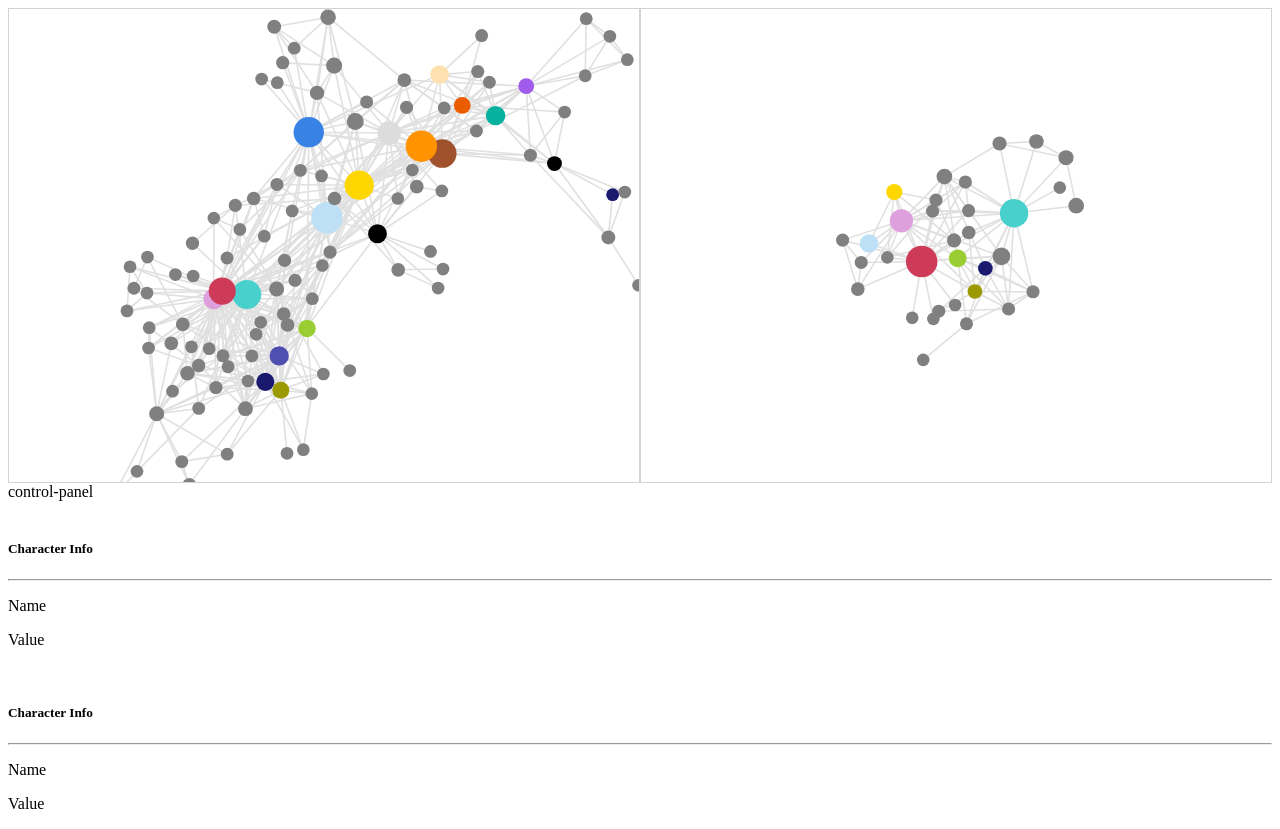
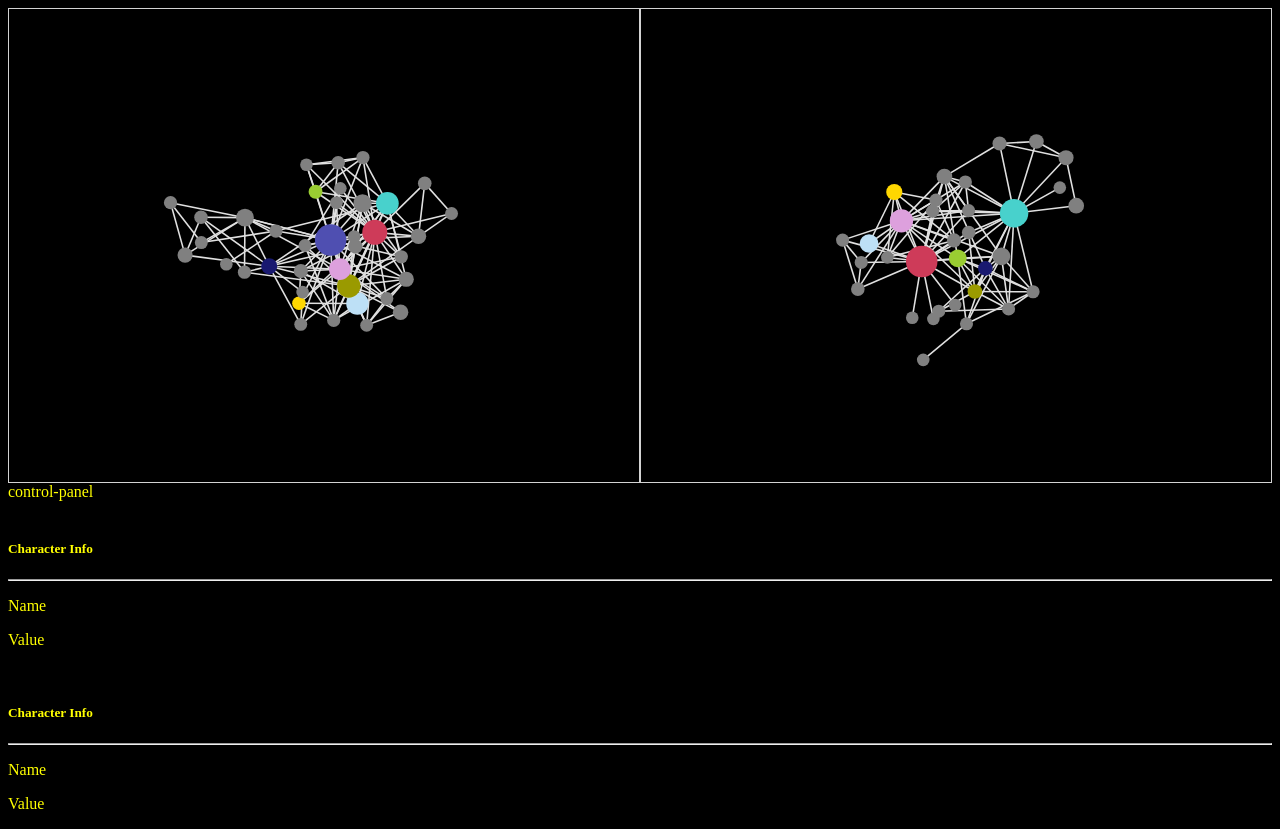
Before and after one commit to rasmussvala/TNM111_InfoVis, a website: page Assignment4/index.html in a window 1280 px wide. Drawn offline with nearby package versions, Linux system fonts and the light colour scheme; animation ran at ten frames a second.

Commit message:
Loading all epesodes into array

```diff
--- a/Assignment4/assignment4.js
+++ b/Assignment4/assignment4.js
@@ -1,5 +1,26 @@
 var width = 400,
   height = 300;
+
+const data_files = [
+  "./starwars-interactions/starwars-episode-1-interactions-allCharacters.json",
+  "./starwars-interactions/starwars-episode-2-interactions-allCharacters.json",
+  "./starwars-interactions/starwars-episode-3-interactions-allCharacters.json",
+  "./starwars-interactions/starwars-episode-4-interactions-allCharacters.json",
+  "./starwars-interactions/starwars-episode-5-interactions-allCharacters.json",
+  "./starwars-interactions/starwars-episode-6-interactions-allCharacters.json",
+  "./starwars-interactions/starwars-episode-7-interactions-allCharacters.json",
+];
+
+let episodes = [];
+
+for (const url of data_files) {
+  try {
+    const data = await d3.json(url);
+    episodes.push(data);
+  } catch (error) {
+    console.error("Error loading data:", error);
+  }
+}
 
 var data = await d3
   .json("./starwars-interactions/starwars-full-interactions-allCharacters.json")
@@ -135,5 +156,5 @@ function resizeVisualization() {
 // Listen for resize events
 window.addEventListener("resize", resizeVisualization);
 
-createDiagram("diagram1", data);
-createDiagram("diagram2", data2);
+createDiagram("diagram1", episodes[0]);
+createDiagram("diagram2", episodes[1]);
--- a/Assignment4/index.html
+++ b/Assignment4/index.html
@@ -7,6 +7,11 @@
     <title>Document</title>
     <script src="https://d3js.org/d3.v7.min.js"></script>
     <style>
+      body {
+        background-color: black;
+        color: yellow;
+      }
+
       svg {
         border: 1px solid lightgray;
         width: 100%;
```
